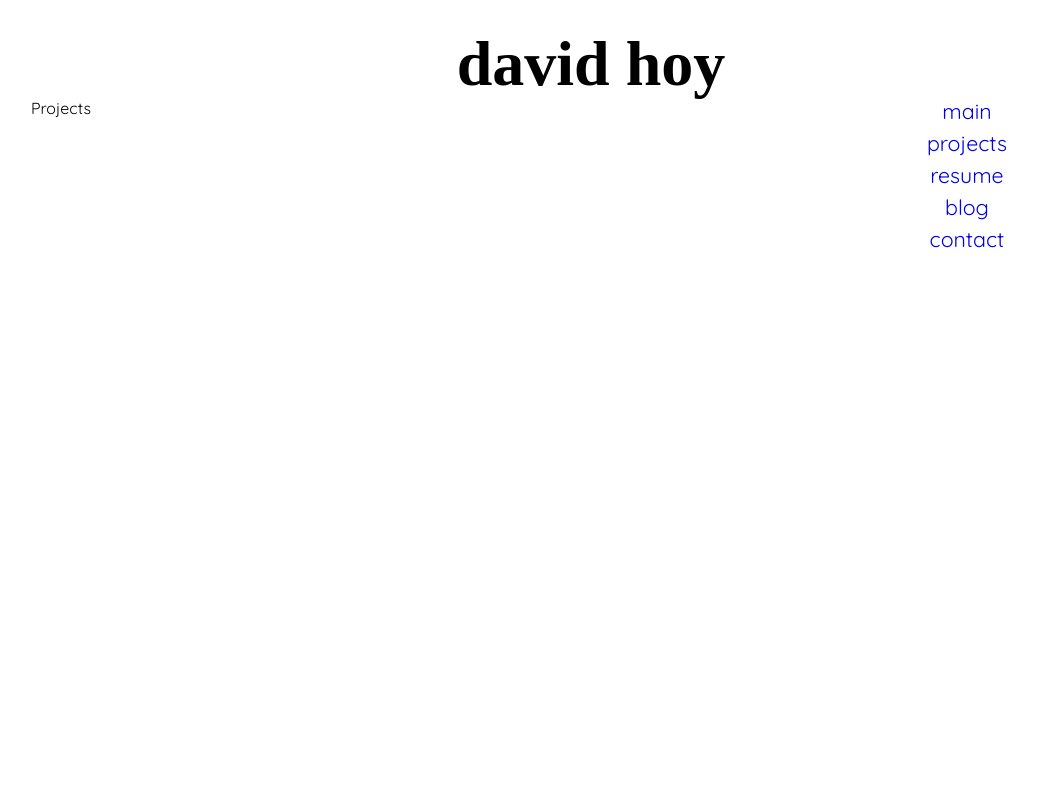
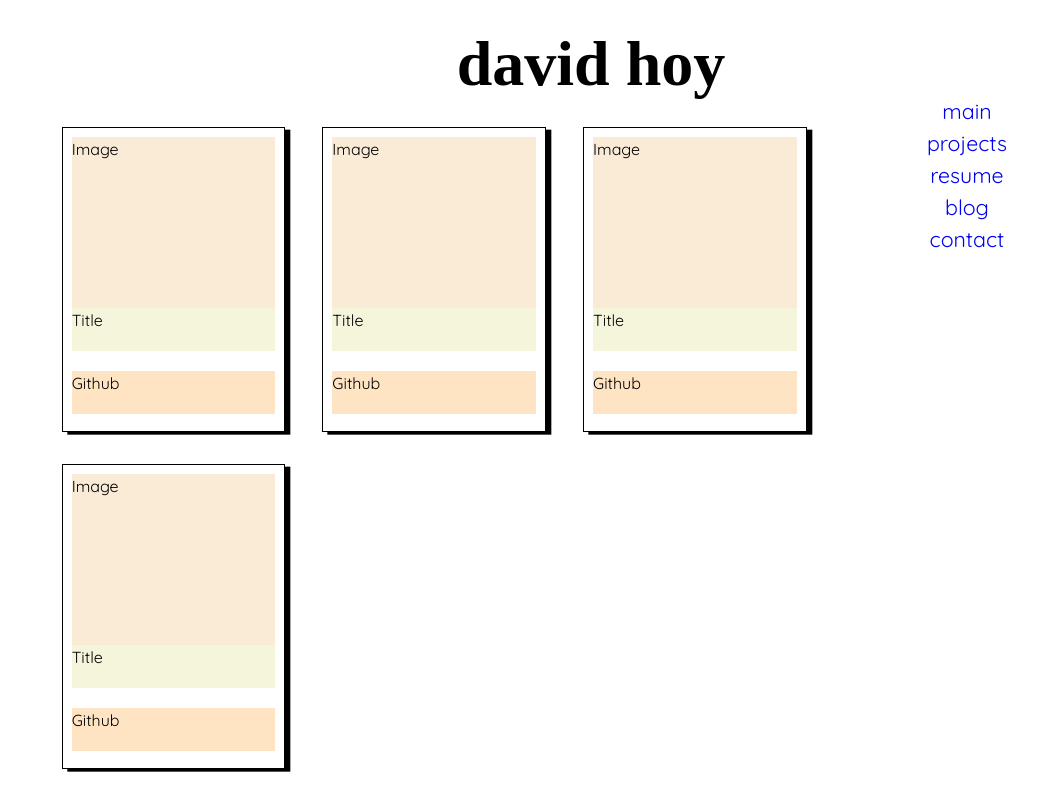
Before and after one commit to davidjhoy/personalsite, a React (Create React App) app: page /projects in a window 1280 px wide. Shown: the whole page, without its empty margins (49-1086 px from the left). Built offline with nearby package versions, Linux system fonts and the light colour scheme; a web font is replaced by a local one.

Commit message:
projects

```diff
--- a/src/components/Projects/Projects.jsx
+++ b/src/components/Projects/Projects.jsx
@@ -1,8 +1,32 @@
-import React from 'react'
+import React from 'react';
+import './projects.css';
+
 
 const Projects = () => {
   return (
-    <div>Projects</div>
+    <div className='ProjectWrapper' >
+      <div className = 'ProjectCard'>
+        <div className = "ProjectImage">Image</div>
+        <div className = "ProjectTitle">Title</div>
+        <div className = "GithubButton">Github</div>
+      </div>
+      <div className = 'ProjectCard'>
+        <div className = "ProjectImage">Image</div>
+        <div className = "ProjectTitle">Title</div>
+        <div className = "GithubButton">Github</div>
+      </div>
+      <div className = 'ProjectCard'>
+        <div className = "ProjectImage">Image</div>
+        <div className = "ProjectTitle">Title</div>
+        <div className = "GithubButton">Github</div>
+      </div>
+      <div className = 'ProjectCard'>
+        <div className = "ProjectImage">Image</div>
+        <div className = "ProjectTitle">Title</div>
+        <div className = "GithubButton">Github</div>
+      </div>
+
+    </div>
   )
 }
 
--- a/src/components/Projects/projects.css
+++ b/src/components/Projects/projects.css
@@ -0,0 +1,43 @@
+.ProjectWrapper{
+    display: grid;
+    height: 110%;
+    width: 105%;
+    grid-template-columns: 30% 30% 30%;
+    padding: 4%;
+    column-gap: 5%;
+    row-gap: 5%;
+    /* border: 1pt solid black; */
+}
+
+.ProjectCard{
+    width: 100%;
+    height: 100%;
+    border: 1pt solid black;
+    display: flex;
+    flex-direction: column;
+    padding: 4%;
+    transition: transform 1s linear;
+    box-shadow: 4pt 2pt 0 black ;
+}
+
+.ProjectCard:active{
+    height: 101%;
+    width: 101%;
+    box-shadow: 0 0 0 white;
+}
+
+.ProjectImage{
+    background-color: antiquewhite;
+    height: 60%;
+}
+
+.ProjectTitle{
+    background-color: beige;
+    height: 15%;
+}
+
+.GithubButton{
+    height: 15%;
+    background-color: bisque;
+    margin-top: 10%;
+}
```
